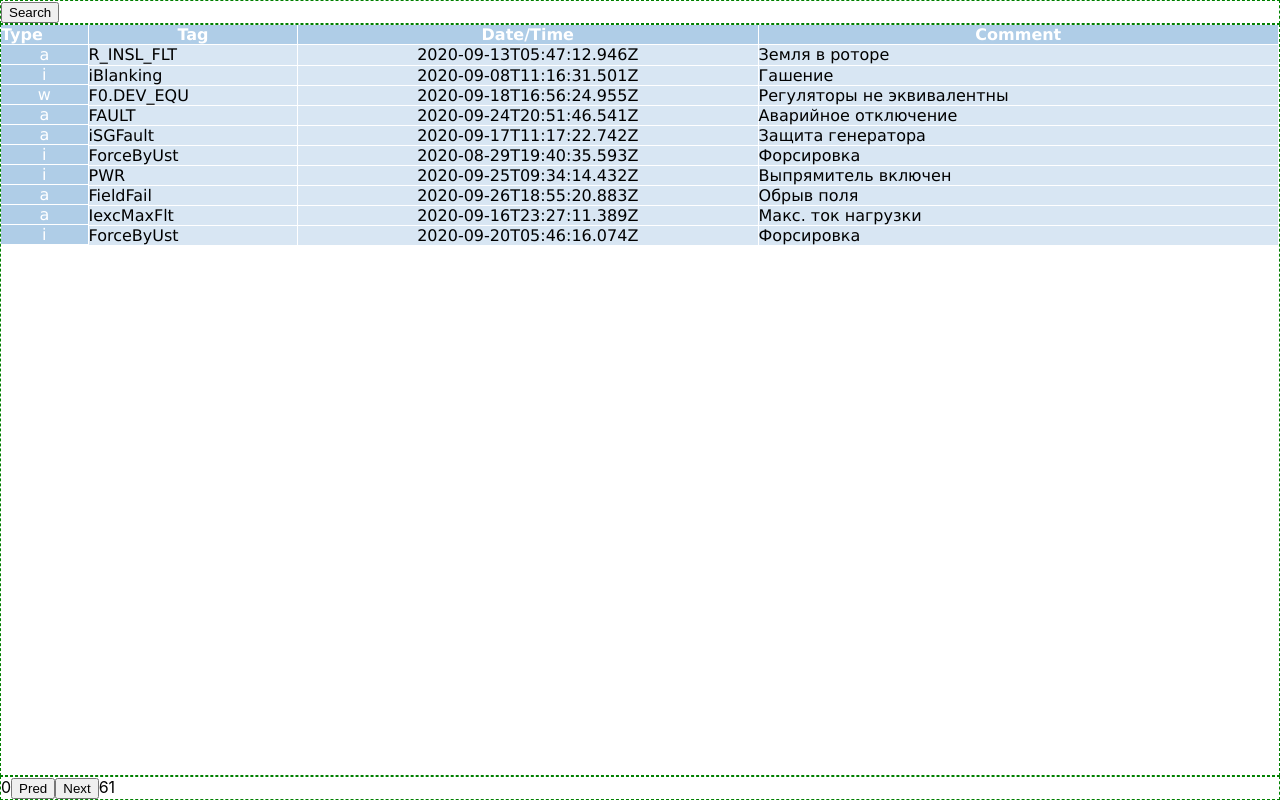
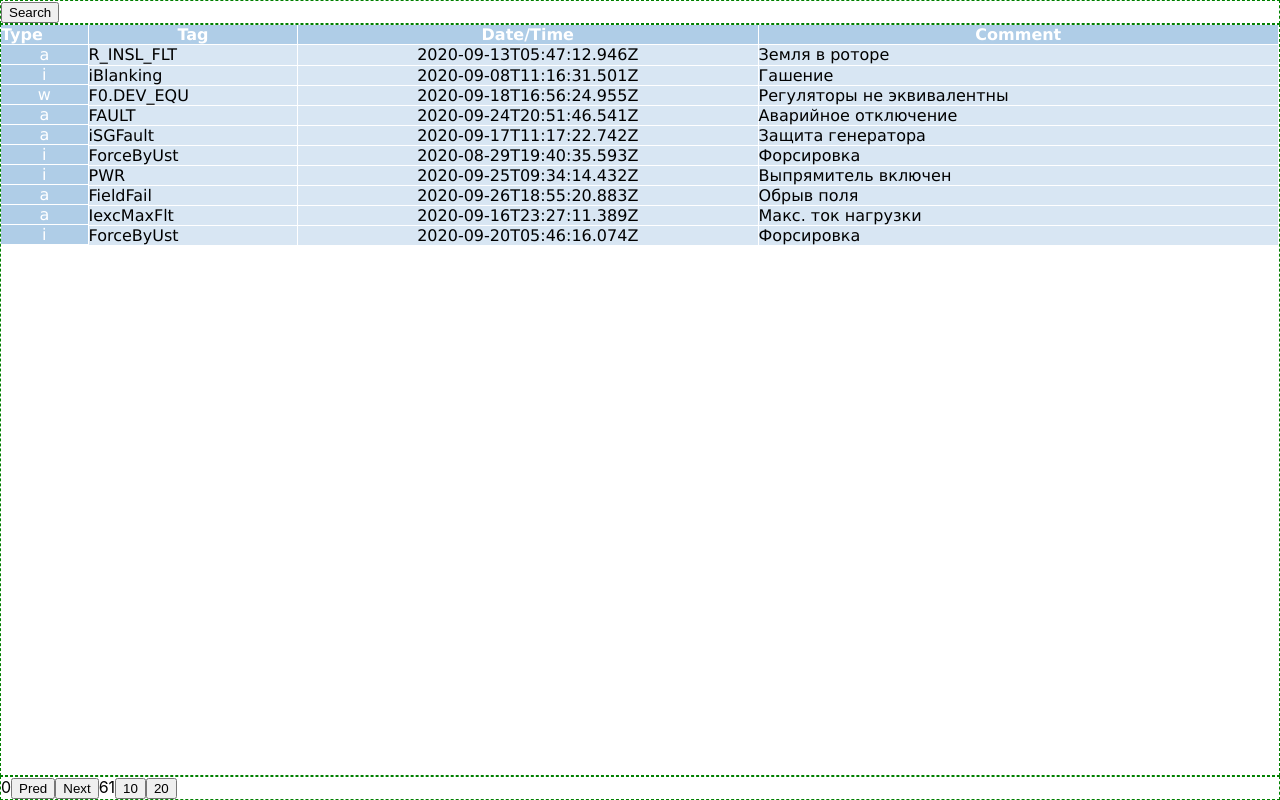
Before and after one commit to GerasimGerasimov/dexop-events-table, a React (Create React App) app: page / in a window 1280 px wide. Built offline with nearby package versions, Linux system fonts and the light colour scheme.

Commit message:
добавил кнопки 10 и 20 количества итемов на странице

```diff
--- a/src/App.tsx
+++ b/src/App.tsx
@@ -12,8 +12,8 @@ interface IAppState{
   respond: IEventsRespond;
 }
 
-
-const ItemsOnPage: number = 10;
+const TenItemsOnPage: number = 10;
+const TwentyItemsOnPage: number = 20;
 
 export default class App extends Component<IAppProps,IAppState> {
 
@@ -40,14 +40,14 @@ export default class App extends Component<IAppProps,IAppState> {
     let nextIndex: number = this.state.query.FromIndex;
     switch (direction) {
       case IEventQueryDirection.Next:
-        nextIndex  += ItemsOnPage;
+        nextIndex  += this.state.query.QueriedQuantity;//ItemsOnPage;
         const max: number = (this.state.respond.TotalItemsQuantity === 0)
                             ? 0
                             : this.state.respond.TotalItemsQuantity - 1;
         nextIndex = (nextIndex > max)? max : nextIndex;
         break;
       case IEventQueryDirection.Prev:
-        nextIndex  -= ItemsOnPage;
+        nextIndex  -= this.state.query.QueriedQuantity;//ItemsOnPage;
         nextIndex = (nextIndex < 0)? 0 : nextIndex;
         break;
     }
@@ -72,6 +72,15 @@ export default class App extends Component<IAppProps,IAppState> {
     this.setState({respond})
   }
 
+  private setNumberOfItemsOnPage(quantity: number) {
+    this.setState((state)=>({
+      query:{
+        FromIndex: this.state.query.FromIndex,
+        QueriedQuantity: quantity
+      }
+    }), ()=>this.getData())
+  }
+
   render() {
     return (
       <div className='flex-column'>
@@ -84,6 +93,8 @@ export default class App extends Component<IAppProps,IAppState> {
           <button onClick={()=>this.nextItems(IEventQueryDirection.Prev)}>Pred</button>
           <button onClick={()=>this.nextItems(IEventQueryDirection.Next)}>Next</button>
           <span>{this.state.respond.ItemsAfter}</span>
+          <button onClick={()=>this.setNumberOfItemsOnPage(TenItemsOnPage)}>10</button>
+          <button onClick={()=>this.setNumberOfItemsOnPage(TwentyItemsOnPage)}>20</button>
         </div>
       </div>
     );
--- a/src/components/table/EventsTable.css
+++ b/src/components/table/EventsTable.css
@@ -2,6 +2,8 @@
   height: 100%;
   width: 100%;
   overflow: auto;
+  font-size: 100%;/*от этой базы будут
+                    расчитываться em размера шрифта таблицы*/
 }
 
 .events {
```
